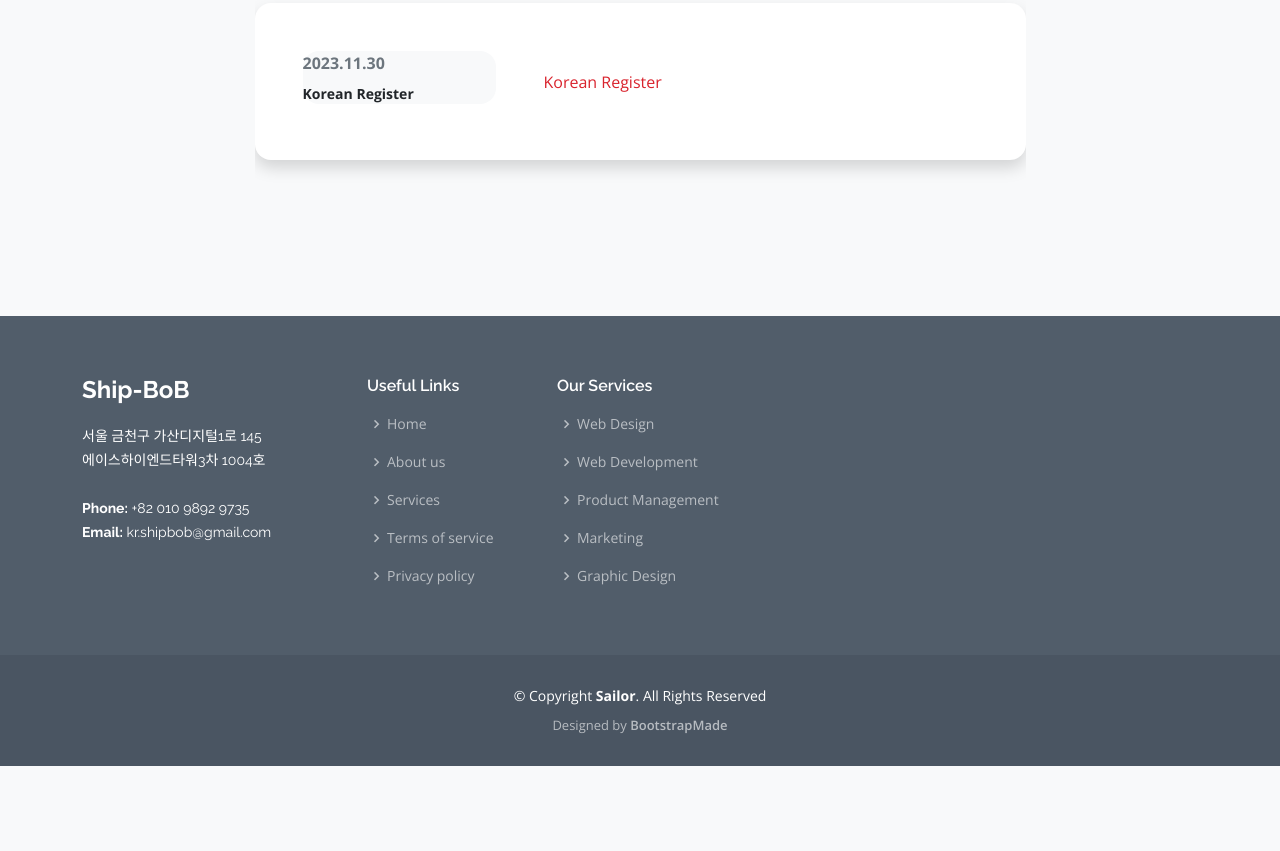
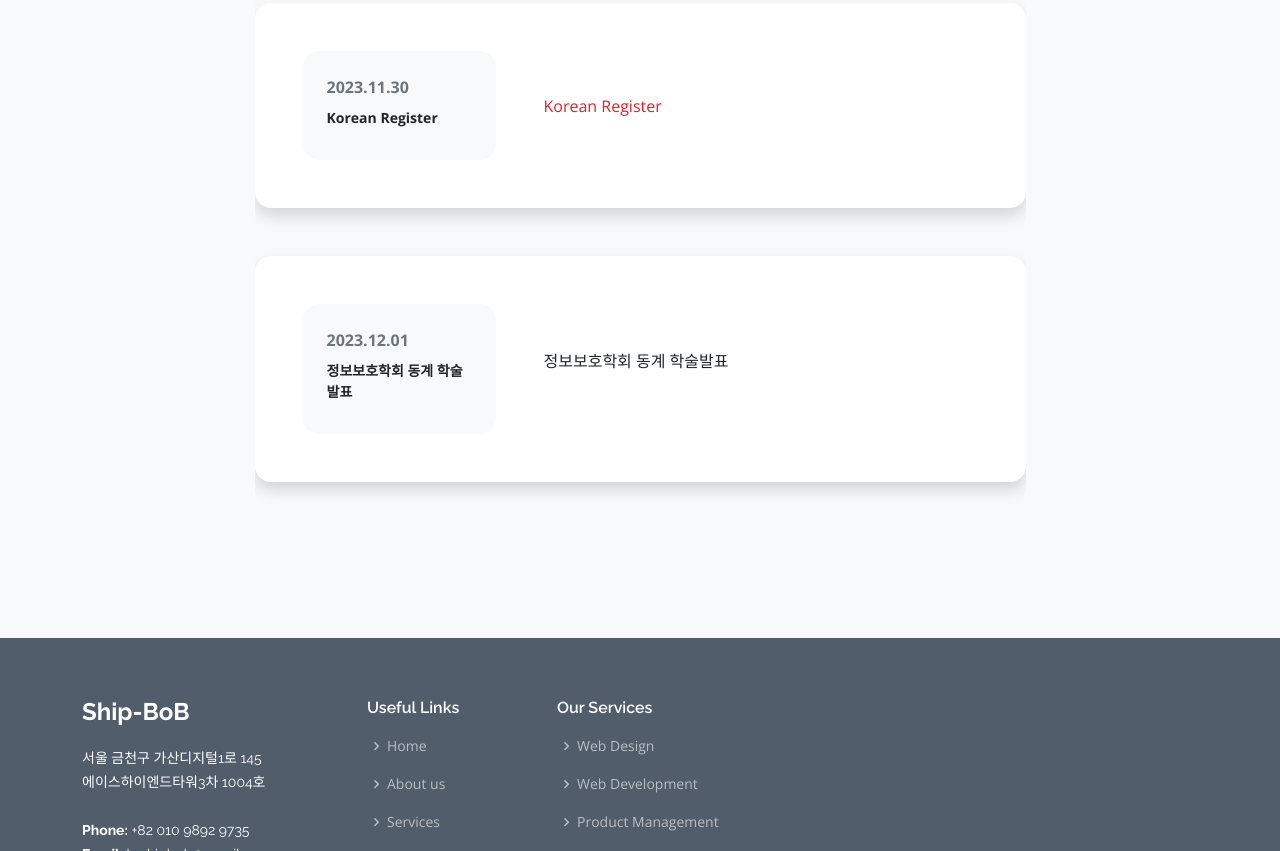
Before and after one commit to juwon334/Ship-BoB-Web, a plain HTML site: page achievements.html in a window 1280 px wide. Shown: the part 4966-5817 px from the top of the page. Before the commit the page ends 5732 px from the top, so only its background shows below. Drawn offline with nearby package versions, Linux system fonts and the light colour scheme; files whose address does not match are found by name.

Commit message:
1118commit

```diff
--- a/achievements.html
+++ b/achievements.html
@@ -353,7 +353,6 @@
 
                   <section>
                     <h2 class="text-secondary fw-bolder mb-4">Seminars</h2>
-
                     <div class="card shadow border-0 rounded-4 mb-5">
                         <div class="card-body p-5">
                             <div class="row align-items-center gx-5">
@@ -376,11 +375,12 @@
                             </div>
                         </div>
                     </div>
+
                     <div class="card shadow border-0 rounded-4 mb-5">
                         <div class="card-body p-5">
                             <div class="row align-items-center gx-5">
                                 <div class="col text-center text-lg-start mb-4 mb-lg-0">
-                                    <div class="bg-light p -4 rounded-4">
+                                    <div class="bg-light p-4 rounded-4">
                                         <div class="text-secondary fw-bolder mb-2">2023.11.30</div>
                                         <div class="mb-2">
                                             <div class="small fw-bolder">Korean Register</div>
@@ -389,6 +389,24 @@
                                 </div>
                                 <div class="col-lg-8">
                                     <div><a href="https://www.krs.co.kr/kor/">Korean Register</a></div>
+                                </div>
+                            </div>
+                        </div>
+                    </div>
+
+                    <div class="card shadow border-0 rounded-4 mb-5">
+                        <div class="card-body p-5">
+                            <div class="row align-items-center gx-5">
+                                <div class="col text-center text-lg-start mb-4 mb-lg-0">
+                                    <div class="bg-light p-4 rounded-4">
+                                        <div class="text-secondary fw-bolder mb-2">2023.12.01</div>
+                                        <div class="mb-2">
+                                            <div class="small fw-bolder">정보보호학회 동계 학술발표</div>
+                                        </div>
+                                    </div>
+                                </div>
+                                <div class="col-lg-8">
+                                    <div><p>정보보호학회 동계 학술발표</p></div>
                                 </div>
                             </div>
                         </div>
```
